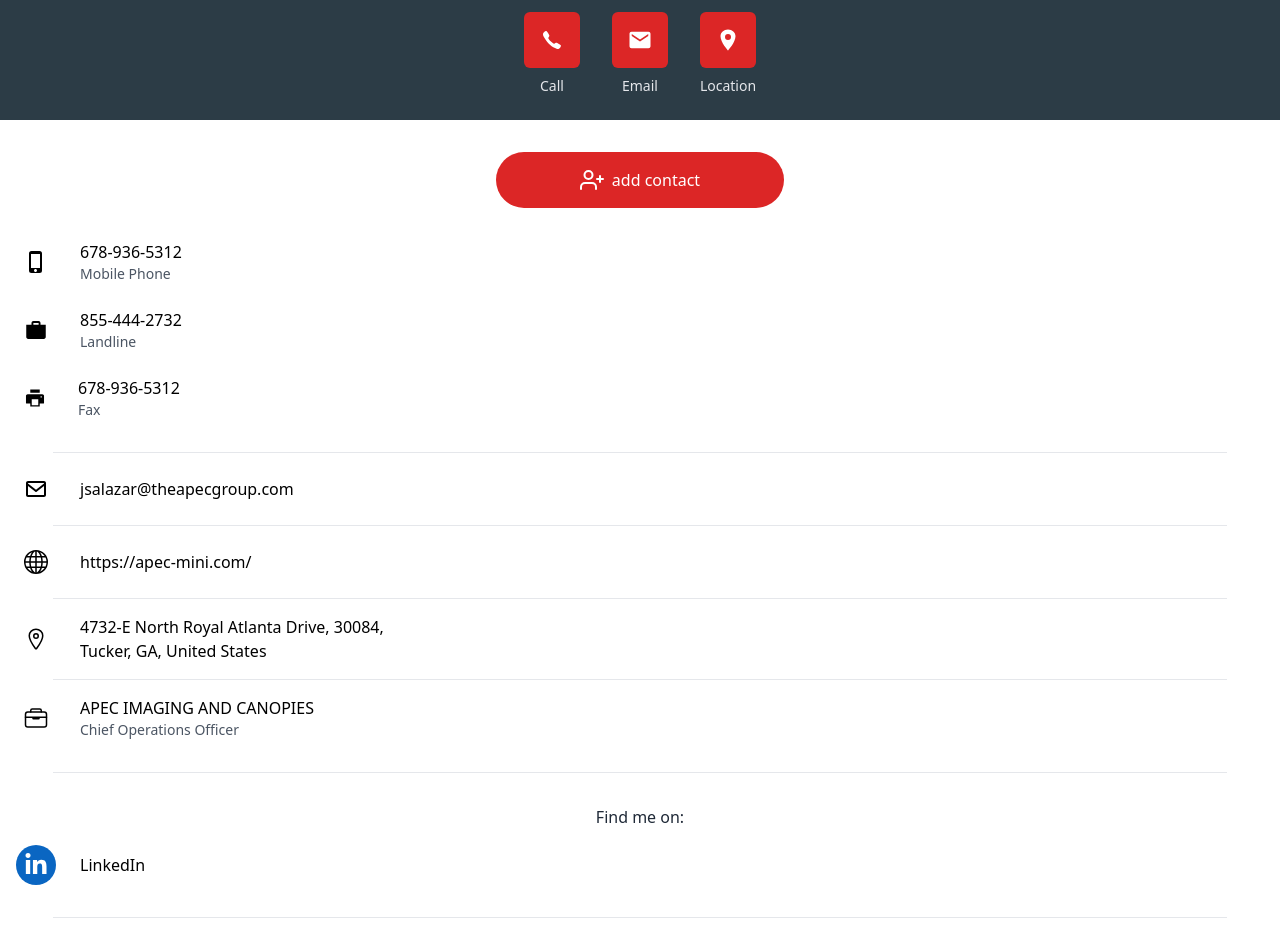
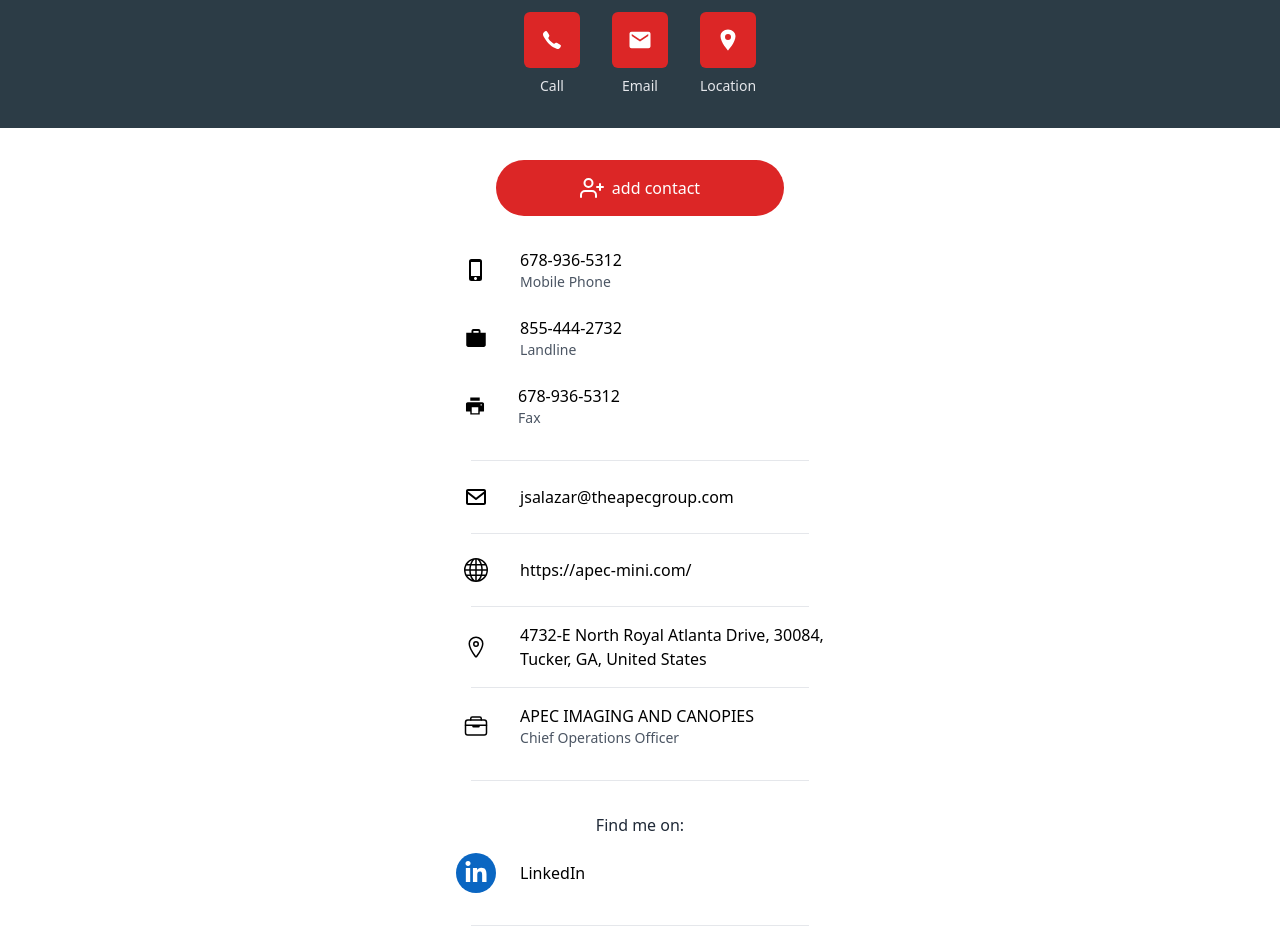
Before and after one commit to ApecGroupDev/apecportal, a Next.js app: page /contact/jorge-salazar in a window 1280 px wide. Shown: the part 280-1212 px from the top of the page. Built offline with nearby package versions, Linux system fonts and the light colour scheme.

Commit message:
centered also on large screens

```diff
--- a/src/app/contact/[name]/page.tsx
+++ b/src/app/contact/[name]/page.tsx
@@ -79,12 +79,13 @@
   }
 
   return (
-    <main className="flex flex-col items-center min-h-screen bg-customBlue text-white">
+    <main className="flex flex-col items-center min-h-screen bg-white">
       {/* Logo Section */}
+      <div className='flex  flex-col items-center bg-customBlue w-full'>
         <div className="w-32 h-32 p-2 mt-16 mb-8 bg-white rounded-full">
           <Image src="/logo/APEC.png" alt="APEC Logo" width={128} height={128} priority />
         </div>
-      <h1 className="text-3xl font-bold">{contact.name}</h1>
+        <h1 className="text-3xl text-white font-bold">{contact.name}</h1>
 
         <div className="flex space-x-8 mt-8">
           <div className="flex flex-col items-center space-y-2">
@@ -100,7 +101,7 @@
             </a>
             <span className="text-gray-200 text-sm">Email</span>
           </div>
-        <div className="flex flex-col items-center space-y-2">
+          <div className="flex flex-col items-center space-y-2 mb-8">
             <a
               href={`https://www.google.com/maps/search/${encodeURIComponent(contact.location)}`}
               target="_blank"
@@ -112,8 +113,9 @@
             <span className="text-gray-200 text-sm">Location</span>
           </div>
         </div>
+      </div>
 
-      <div className="bg-white text-blue-600 w-full mt-6">
+      <div className="bg-white text-blue-600 w-full">
         <div className="justify-center flex">
           <button className="w-72 bg-red-600 text-white p-4 rounded-full my-8 font-medium flex items-center justify-center space-x-2">
             <FiUserPlus size={24} />
@@ -124,8 +126,9 @@
 
       {/* First 3 icons */}
 
+      <div className='bg-white'>
         <div className='bg-white w-full flex-col justify-center'>
-        <div className="flex items-center space-x-6 ms-4">
+          <div className="flex items-center space-x-6">
             <span className="p-2 rounded-md">
               <MdOutlinePhoneIphone size={24} color="black" />
             </span>
@@ -135,7 +138,7 @@
             </div>
           </div>
 
-        <div className="flex items-center space-x-6 ms-4 mt-6">
+          <div className="flex items-center space-x-6 mt-6">
             <span className="p-2 rounded-md">
               <IoMdBriefcase size={24} color="black" />
             </span>
@@ -145,7 +148,7 @@
             </div>
           </div>
 
-        <div className="flex items-center space-x-6 ms-4 mt-6">
+          <div className="flex items-center space-x-6 mt-6">
             <span className="p-2 rounded-md">
               <AiFillPrinter size={22} color="black" />
             </span>
@@ -160,7 +163,7 @@
 
         <div className='bg-white w-full flex-col justify-center'>
           <hr className='w-11/12 mx-auto mt-8' />
-        <div className="flex items-center space-x-6 ms-4 mt-4">
+          <div className="flex items-center space-x-6 mt-4">
             <span className="p-2 rounded-md">
               <BiEnvelope size={24} color="black" />
             </span>
@@ -170,7 +173,7 @@
           </div>
 
           <hr className='w-11/12 mx-auto mt-4' />
-        <div className="flex items-center space-x-6 ms-4 mt-4">
+          <div className="flex items-center space-x-6 mt-4">
             <span className="p-2 rounded-md">
               <BsGlobe size={24} color="black" />
             </span>
@@ -180,7 +183,7 @@
           </div>
 
           <hr className='w-11/12 mx-auto mt-4' />
-        <div className="flex items-center space-x-6 ms-4 mt-4">
+          <div className="flex items-center space-x-6 mt-4">
             <span className="p-2 rounded-md">
               <IoLocationOutline size={24} color="black" />
             </span>
@@ -191,7 +194,7 @@
           </div>
 
           <hr className='w-11/12 mx-auto mt-4' />
-        <div className="flex items-center space-x-6 ms-4 mt-4">
+          <div className="flex items-center space-x-6 mt-4">
             <span className="p-2 rounded-md">
               <IoBriefcaseOutline size={24} color="black" />
             </span>
@@ -209,7 +212,7 @@
           <div className='w-full justify-center flex mt-8'>
             <span className='text-gray-800'>Find me on:</span>
           </div>
-        <div className="flex items-center space-x-6 ms-4 mt-4">
+          <div className="flex items-center space-x-6 mt-4">
             <span className="p-2 rounded-full bg-[#0A66C2]">
               <FaLinkedinIn size={24} color="white" />
             </span>
@@ -221,6 +224,7 @@
           </div>
           <hr className='w-11/12 mx-auto my-8' />
         </div>
+      </div>
     </main>
   );
 }
```
Lines whose indentation alone changed are shown as unchanged.
